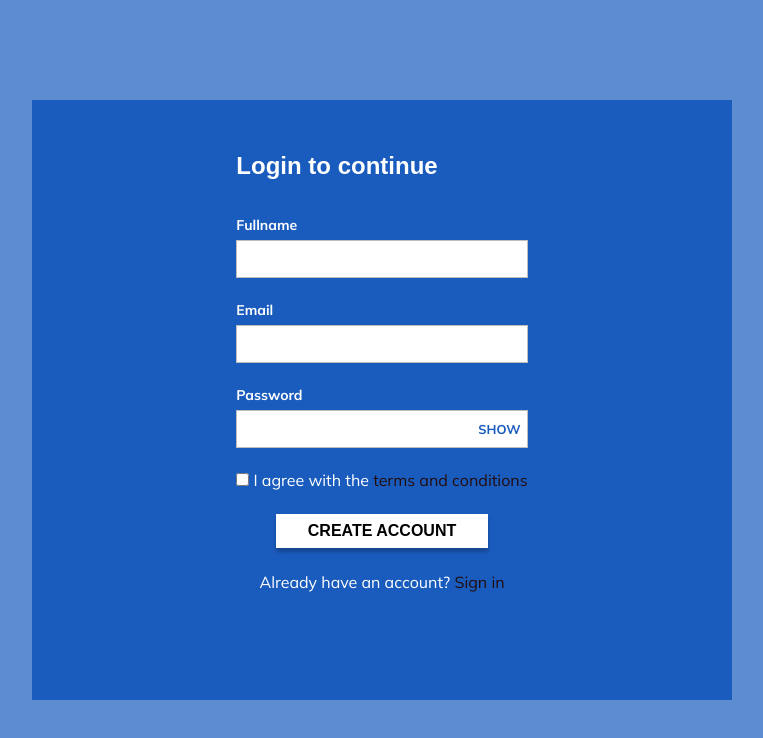
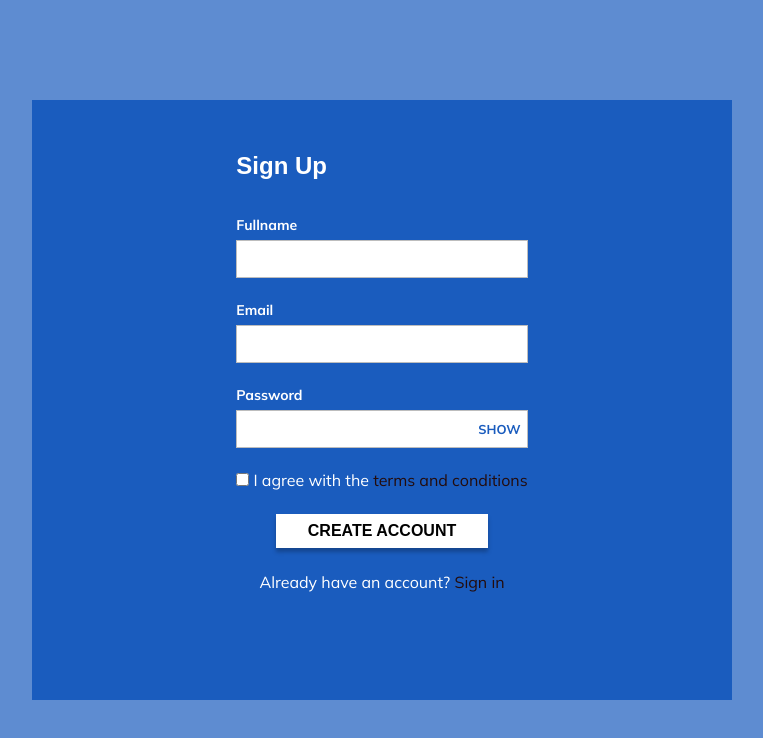
Before and after one commit to ECX-Unilag/team15-week1, a plain HTML site: page signup/signup.html in a window 1280 px wide. Shown: the whole page, without its empty margins (258-1021 px from the left). Drawn offline with Linux system fonts and the light colour scheme; a web font is replaced by a local one.

Commit message:
Update signup.html

```diff
--- a/signup/signup.html
+++ b/signup/signup.html
@@ -14,7 +14,7 @@
             <!-- Form section -->
             <section class="form-section flex">
                 <form action="" method="POST">
-                    <h2>Login to continue</h2>
+                    <h2>Sign Up</h2>
                     <div class="form-input flex">
                         <label for="fullname">Fullname</label>
                         <input id="fullname" type="text" name="fullname" required>
```
